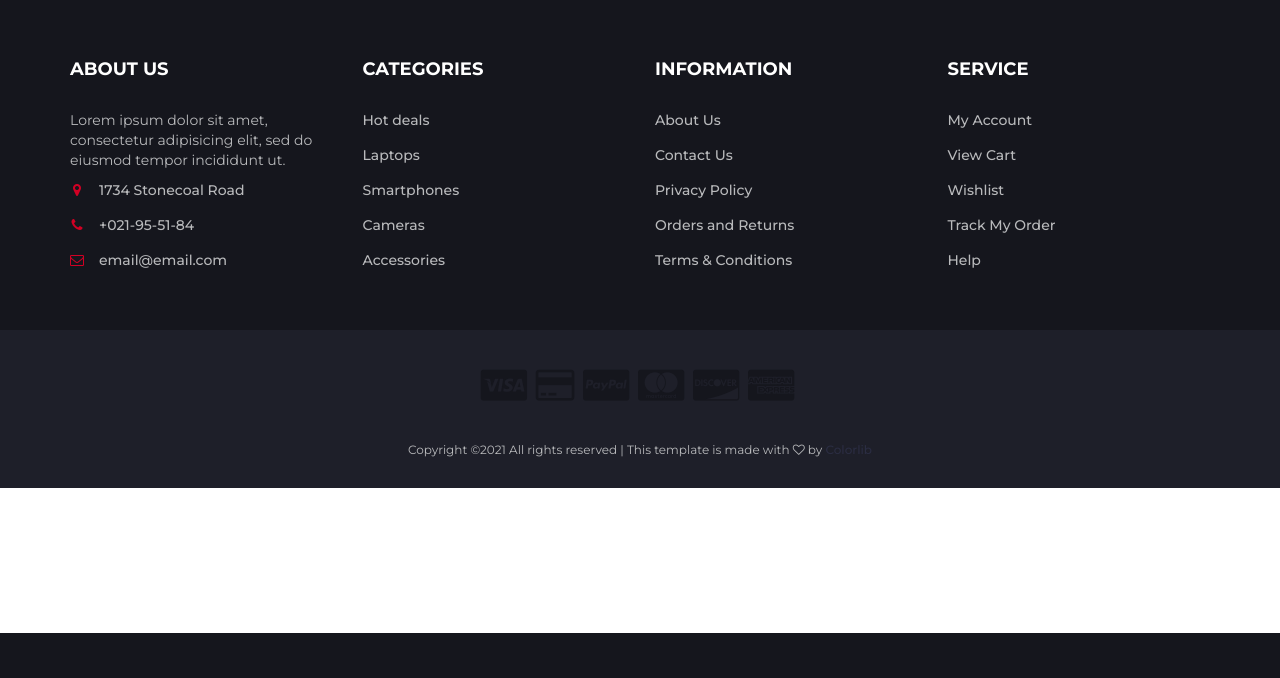
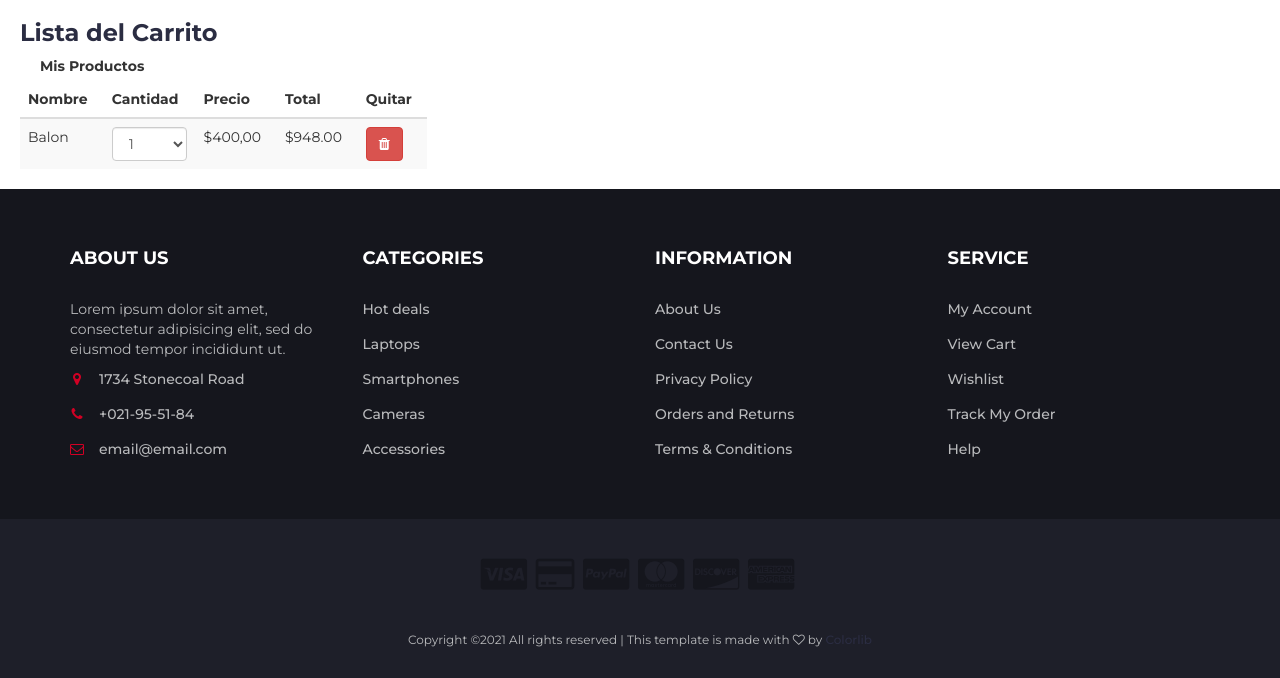
Before and after one commit to Tienda-deportiva/ModuleCar, a PHP site: page /index.php?modulo=Carrito&controlador=Carrito&funcion=consult in a window 1280 px wide. Shown: the part 167-845 px from the top of the page. Before the commit the page ends 800 px from the top, so only its background shows below. Run offline with PHP 8.4, Linux system fonts and the light colour scheme; data that the repository does not hold is empty.

Commit message:
cambios en el proyecto

```diff
--- a/controller/Carrito/CarritoController.php
+++ b/controller/Carrito/CarritoController.php
@@ -33,5 +33,9 @@
             $productos=$obj->consult($sql);
             include_once '../view/Carrito/consult.php';
         }
+        public function close(){
+            unset($_SESSION['carrito']['cod_prod']);
+            redirect("index.php");
+        }
     }
 ?>
--- a/view/Carrito/consult.php
+++ b/view/Carrito/consult.php
@@ -1,3 +1,42 @@
 <?php
+    include_once '../lib/helpers.php';
+    include_once '../view/partials/head.php';
     include_once '../view/partials/header.php';
 ?>
+<br>
+<div class="bg-light p-5 rounded-lg m-4 mt-3">
+    <h3 style="margin-left: 20px">Lista del Carrito</h3>
+</div>
+<form action="<?php echo getUrl("Carrito","Carrito","postInsert")?>" method="post">
+    <div class="row">
+        <div class="col-md-4" style="margin-left: 20px">
+            <label for="my-input" style="margin-left: 20px">Mis Productos</label>
+                <table class="mt-3 table table-striped table-hover">
+                    <thead>
+                        <th>Nombre</th>
+                        <th>Cantidad</th>
+                        <th>Precio</th>
+                        <th>Total</th>
+                        <th>Quitar</th>
+                    </thead>
+            <?php
+                /* foreach($prod=mysqli_fetch_assoc($productos)) { */
+            ?>
+                    <tbody>
+                        <td>Balon</td>
+                        <td><select name="cant_prod" id="cant_prod" class="form-control">
+                            <option value="1">1</option>
+                            <option value="2">2</option>
+                            <option value="3">3</option>
+                        </select></td>
+                        <td>$400,00</td>
+                        <td>$948.00</td>
+                        <td><a href="<?php echo getUrl("Carrito", "Carrito", "close");?>"><button type="submit" class="btn btn-danger"><i class="fa fa-trash"></i></button></a></td>
+                    </tbody>
+                </table>
+            <?php
+              /*   } */
+            ?>
+        </div>
+    </div>
+</form>
--- a/view/partials/header.php
+++ b/view/partials/header.php
@@ -7,8 +7,9 @@
                 <div class="row">
                     <!-- LOGO -->
                     <div class="col-md-3">
+                        <!--juan agrege la url en la pagina princial-->
                         <div class="header-logo">
-                            <a href="#" class="logo">
+                            <a href="index.php" class="logo">
                                 <img src="./img/logo.png" alt="">
                             </a>
                         </div>
```
Also changed, not shown: view/Carrito/insert.php (+28 -9 lines).
